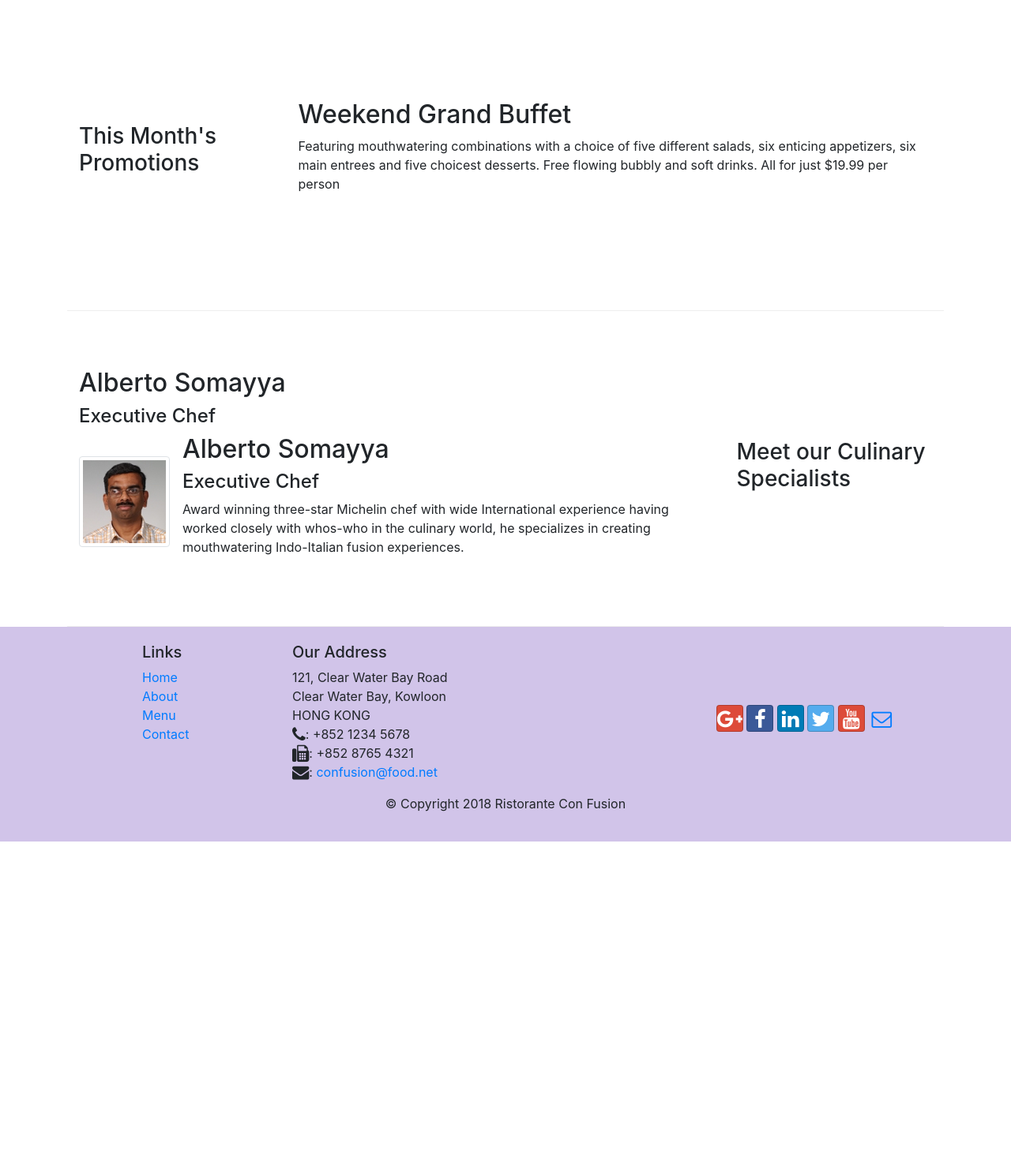
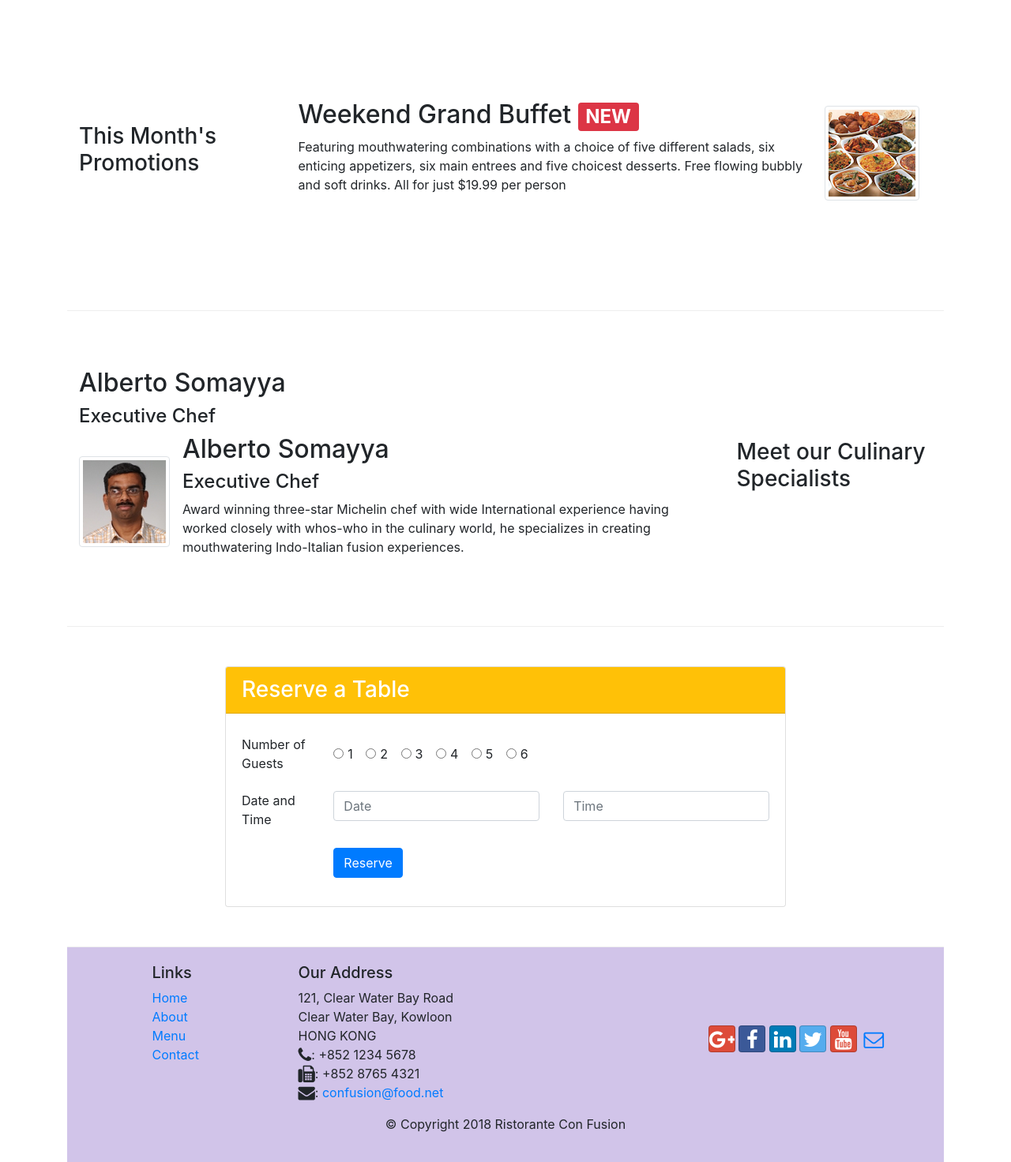
Before and after one commit to OlhaTereshchuk/conFusion, a website: page index.html in a window 1280 px wide. Shown: the part 740-2212 px from the top of the page at 79% size. Before the commit the page ends 1806 px from the top, so only its background shows below. Drawn offline with nearby package versions, Linux system fonts and the light colour scheme.

Commit message:
assignment 2

```diff
--- a/index.html
+++ b/index.html
@@ -44,9 +44,15 @@
                     <h1>Ristorante con Fusion</h1>
                     <p>We take inspiration from the World's best cuisines, and create a unique fusion experience. Our lipsmacking creations will tickle your culinary senses!</p>
                 </div>
-                <div class="col-12 col-sm align-self-center">
+
+                <div class="col-12 col-sm-3 align-self-center">
 					<img src="img/logo.png" class="img-fluid">
                 </div>
+
+				<div class="col-12 col-sm-3 align-self-center">
+					<button type-"submit" class="btn-sm btn-block btn-warning">
+						<a href="index.html#reservation">Reserve table</a></button>
+				</div>
             </div>
         </div>
     </header>
@@ -75,13 +81,20 @@
 
 
         <div class="row row-content align-items-center">
-            <div class="col-12 col-sm-4 col-md-3">
+            <div class="col-12 col-sm-4 order-sm-first col-md-3">
                 <h3>This Month's Promotions</h3>
             </div>
-            <div class="col col-sm col-md">
-                <h2>Weekend Grand Buffet</h2>
-                <p>Featuring mouthwatering combinations with a choice of five different salads, six enticing appetizers, six main entrees and five choicest desserts. Free flowing bubbly and soft drinks. All for just $19.99 per person </p>
-            </div>
+			<div class="col col-sm order-sm-last col-md">
+				<div class="media">
+					<div class="media-body">
+						<h2 class="mt-0">Weekend Grand Buffet <span class="badge badge-danger">NEW</span> </h2>
+						<p class="d-none d-sm-block">Featuring mouthwatering combinations with a choice of five different salads, six enticing appetizers, six main entrees and five choicest desserts. Free flowing bubbly and soft drinks. All for just $19.99 per person </p>
+
+					</div>
+					<img class="d-flex mr-3 img-thumbnail align-self-center"
+                            src="img/buffet.png" alt="Buffet">
+				</div>
+			</div>
         </div>
 
         <div class="row row-content align-items-center">
@@ -106,6 +119,72 @@
                 </div>
             </div>
         </div>
+
+		<div class="row row-content align-items-center"  id="reservation">
+		<div class="col-12 col-sm-8 offset-sm-2">
+			<dic class="card">
+				<h3 class="card-header bg-warning text-white">Reserve a Table</h3>
+				<div class="card-body">
+					<form >
+						<div class="form-group row">
+							<label for="numofguests" class="col-sm-2 col-form-label">Number of Guests</label>
+							<div class="col-sm-10 align-self-center">
+								<div class="form-check-inline">
+									<label class="form-check-label">
+										<input type="radio" class="form-check-input" name="optradio">1
+									</label>
+								</div>
+								<div class="form-check-inline">
+									<label class="form-check-label">
+										<input type="radio" class="form-check-input" name="optradio">2
+									</label>
+								</div>
+								<div class="form-check-inline">
+									<label class="form-check-label">
+										<input type="radio" class="form-check-input" name="optradio">3
+									</label>
+								</div>
+								<div class="form-check-inline">
+									<label class="form-check-label">
+										<input type="radio" class="form-check-input" name="optradio">4
+									</label>
+								</div>
+								<div class="form-check-inline">
+									<label class="form-check-label">
+										<input type="radio" class="form-check-input" name="optradio">5
+									</label>
+								</div>
+								<div class="form-check-inline">
+									<label class="form-check-label">
+										<input type="radio" class="form-check-input" name="optradio">6
+									</label>
+								</div>
+							</div>
+						</div>
+
+						<div class="form-group row">
+							<label for="date" class="col-sm-2">Date and Time</label>
+							<div class="col-md-5">
+								<input type="dated" class="form-control" id="date" name="date"
+									placeholder="Date"></input>
+							</div>
+							<div class="col-sm-5">
+								<input type="timet" class="form-control" id="time" name="time"
+									placeholder="Time"></input>
+							</div>
+						</div>
+
+						<div class="form-group row">
+							<div class="offset-md-2 col-md-10">
+								<button type="submit" class="btn btn-primary">Reserve</button>
+							</div>
+						</div>
+
+					</form>
+				</div>
+			</div>
+		<div>
+	</div>
     </div>
 
     <footer class="footer">
```
